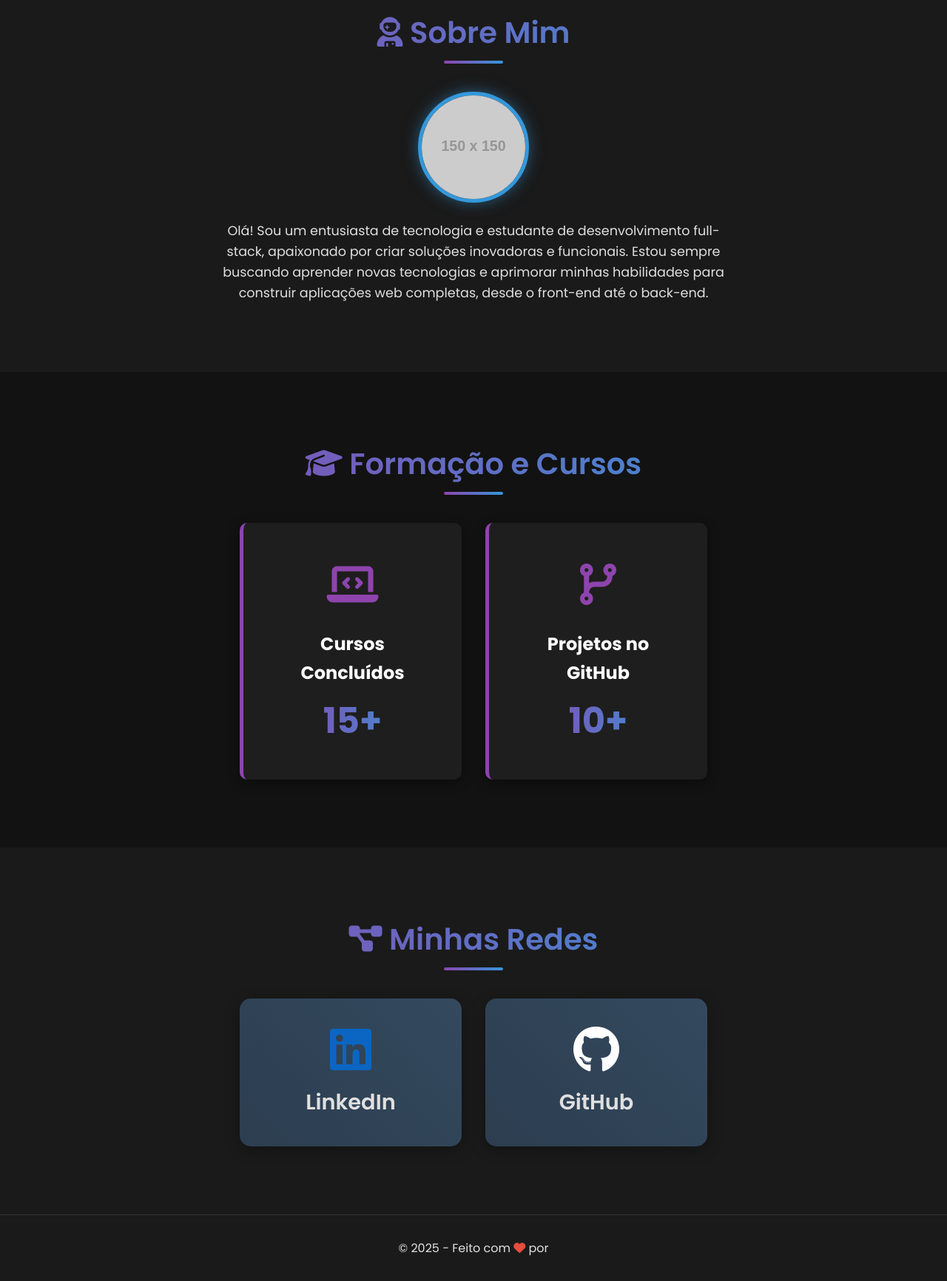
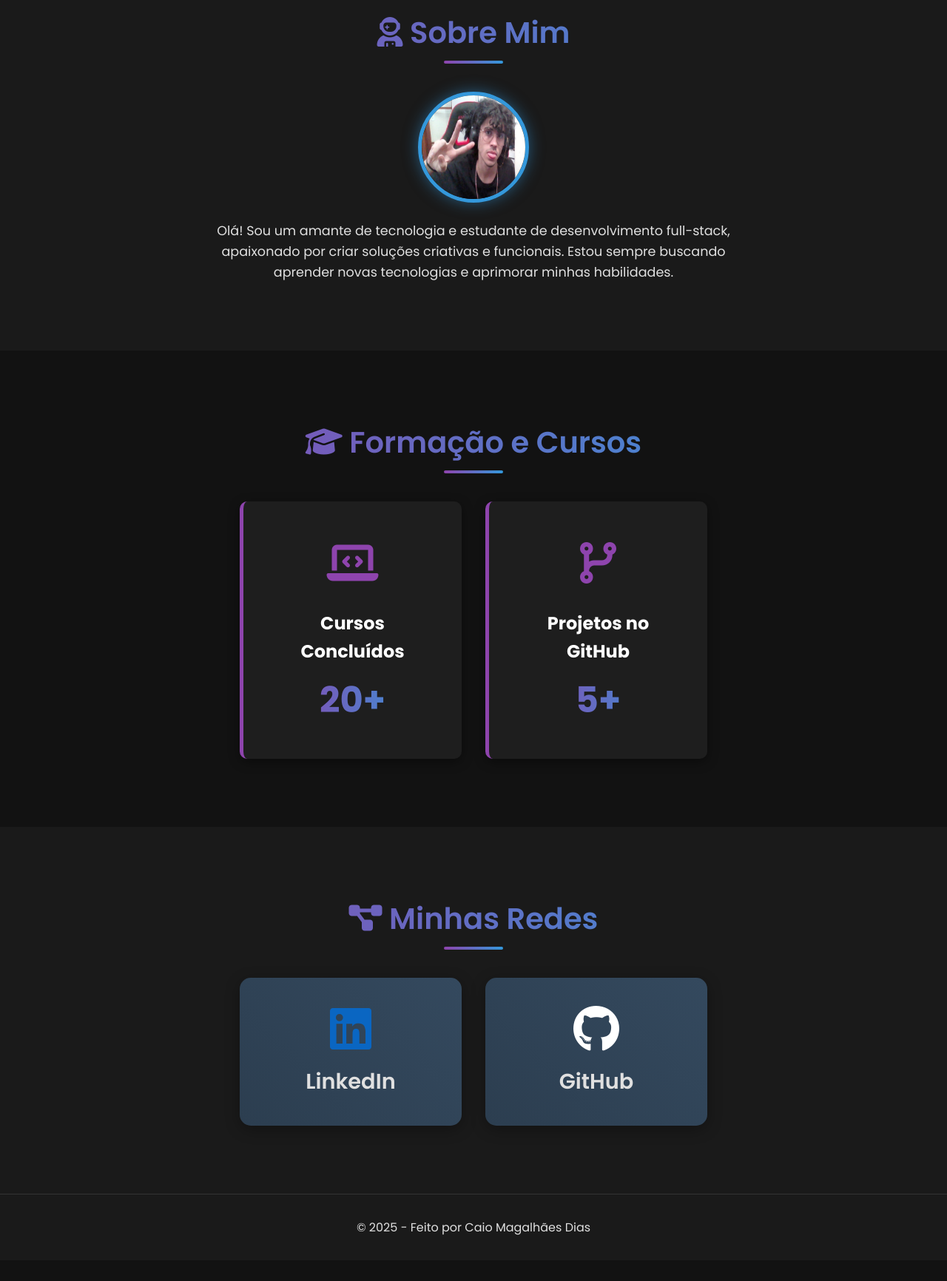
Before and after one commit to CaioMagalhaesDias/CaioMagalhaesDias, a plain HTML site: page index.html in a window 1280 px wide. Shown: the part 880-2612 px from the top of the page at 74% size. After the commit the page ends 2584 px from the top, so only its background shows below. Drawn offline with Linux system fonts and the light colour scheme; placeholder pictures from the web are drawn by us.

Commit message:
repare index.html

```diff
--- a/index.html
+++ b/index.html
@@ -332,10 +332,9 @@
             <div class="container">
                 <h2><i class="fas fa-user-astronaut"></i> Sobre Mim</h2>
                 <div class="sobre-content">
-                    <img src="https://via.placeholder.com/150" alt="Sua Foto de Perfil">
+                    <img src="foto de perfil.png" alt="Sua Foto de Perfil">
                     <p>
-                        Olá! Sou um entusiasta de tecnologia e estudante de desenvolvimento full-stack, apaixonado por criar soluções inovadoras e funcionais. Estou sempre buscando aprender novas tecnologias e aprimorar minhas habilidades para construir aplicações web completas, desde o front-end até o back-end.
-                    </p>
+                        Olá! Sou um amante de tecnologia e estudante de desenvolvimento full-stack, apaixonado por criar soluções criativas e funcionais. Estou sempre buscando aprender novas tecnologias e aprimorar minhas habilidades.
                 </div>
             </div>
         </section>
@@ -349,14 +348,14 @@
                             <i class="fas fa-laptop-code"></i>
                         </div>
                         <h3>Cursos Concluídos</h3>
-                        <p class="numero-cursos">15+</p>
+                        <p class="numero-cursos">20+</p>
                     </div>
                     <div class="curso-card">
                         <div class="icon">
                              <i class="fas fa-code-branch"></i>
                         </div>
                         <h3>Projetos no GitHub</h3>
-                        <p class="numero-cursos">10+</p>
+                        <p class="numero-cursos">5+</p>
                     </div>
                 </div>
             </div>
@@ -374,7 +373,7 @@
                         <div class="card-face card-back">
                             <h3>Perfil Profissional</h3>
                             <p>Vamos nos conectar e trocar experiências!</p>
-                            <a href="#" target="_blank">Visitar Perfil</a>
+                            <a href="https://www.linkedin.com/in/caio-magalh%C3%A3es-dias-a9a115195/" target="_blank">Visitar Perfil</a>
                         </div>
                     </div>
 
@@ -386,7 +385,7 @@
                         <div class="card-face card-back">
                             <h3>Meus Projetos</h3>
                             <p>Veja o código-fonte dos meus projetos e contribuições.</p>
-                            <a href="#" target="_blank">Ver Repositórios</a>
+                            <a href="https://github.com/CaioMagalhaesDias?tab=repositories" target="_blank">Ver Repositórios</a>
                         </div>
                     </div>
                 </div>
@@ -396,7 +395,7 @@
     </main>
 
     <footer>
-        <p>&copy; 2025 - Feito com <i class="fas fa-heart" style="color: #e74c3c;"></i> por </p>
+        <p>&copy; 2025 - Feito por Caio Magalhães Dias</p>
     </footer>
 
 </body>
```
